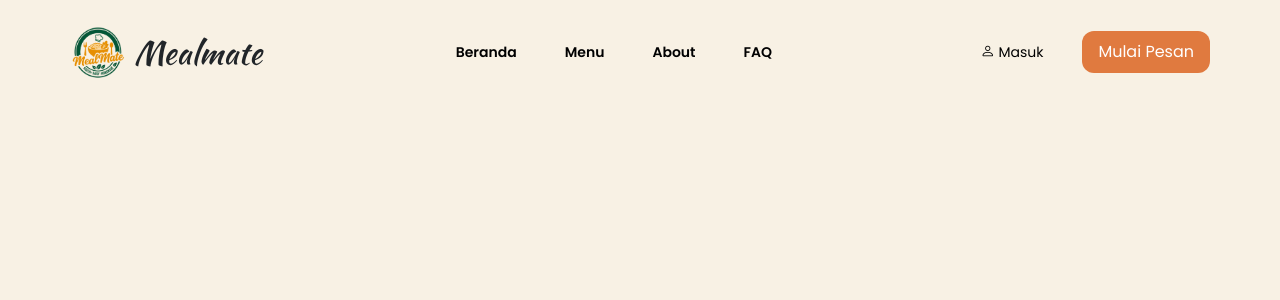
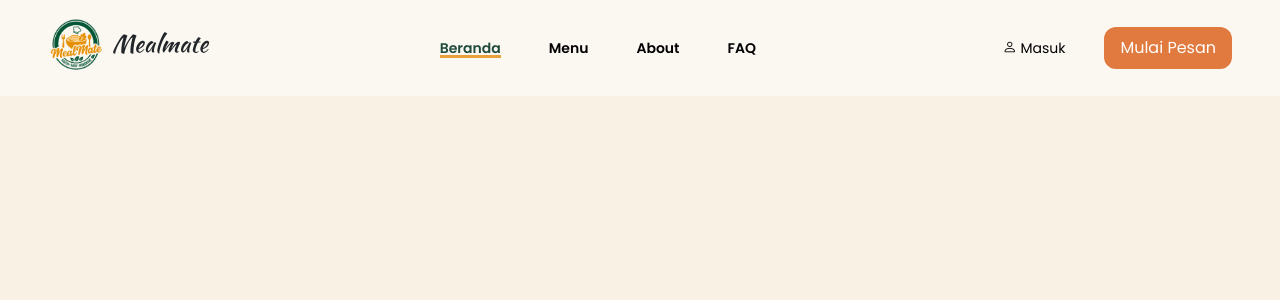
Before and after one commit to sen-17/mealmate, a PHP site: page /views/layouts/header.php in a window 1280 px wide. Shown: the top 300 px of the page. Run offline with PHP 8.4, Linux system fonts and the light colour scheme; data that the repository does not hold is empty.

Commit message:
resolve navbar merge conflict

```diff
--- a/assets/css/navbar.css
+++ b/assets/css/navbar.css
@@ -1,6 +1,16 @@
+.navbar {
+    background-color: #FBF8F2;
+}
+
+.logo img {
+    width: 56px;
+    height: auto;
+    margin-bottom: 8px;
+}
+
 .logo h2 {
     font-family: 'Kaushan Script', cursive;
-    align-self: self-end;
+    font-size: 24px;
 }
 
 .active {
@@ -78,7 +88,7 @@
     border-right-width: 2px;
 }
 
-/* ===== HOVER biar aktif cuman di pc aja ===== */
+/* HOVER biar aktif cuman di pc aja */
 @media (hover: hover) and (pointer: fine) {
     .active:hover {
         color: #1F4B3A;
@@ -114,7 +124,7 @@
     }
 }
 
-/* ===== Mobile and Tablet (offcanvas) ===== */
+/* Mobile Tablet (offcanvas) */
 @media (max-width: 991.98px) {
     #navMenu {
         --bs-offcanvas-width: 75vw;
--- a/index.php
+++ b/index.php
@@ -6,6 +6,10 @@ $page = $_GET['page'] ?? 'home';
 switch ($page) {
     case 'home':
         require_once './controllers/home.php';
+        break;
+
+    case 'menu':
+        require_once './controllers/menu.php';
         break;
 
     // Contoh rute berikutnya:
--- a/views/layouts/navbar.php
+++ b/views/layouts/navbar.php
@@ -1,7 +1,9 @@
-<nav class="navbar navbar-expand-lg container pt-4">
+<?php $page = $_GET['page'] ?? 'home'; ?>
+
+<nav class="navbar navbar-expand-lg container-fluid py-3 px-5 align-items-center">
     <!-- logo -->
     <div class="logo d-flex gap-2 align-items-center">
-        <img src="./assets/img/logo.png" alt="logo" width="56px" height="56px" loading="lazy">
+        <img src="./assets/img/logo.png" alt="logo">
         <h2>Mealmate</h2>
     </div>
 
@@ -12,9 +14,9 @@
         <i class="bi bi-list"></i>
     </button>
 
-    <!-- menu (offcanvas di mobile dan tab, navbar biasa di desktop) -->
+    <!-- menu -->
     <div class="offcanvas offcanvas-end offcanvas-lg" tabindex="-1" id="navMenu" aria-labelledby="navMenuLabel">
-        <!-- header offcanvas (hanya tampil di mobile and tab) -->
+        <!-- header offcanvas (cuman tampil di mobile dan tablet) -->
         <div class="offcanvas-header">
             <div class="logo d-flex gap-2 align-items-center" id="navMenuLabel">
                 <img src="./assets/img/logo.png" alt="logo" width="40px" height="40px" loading="lazy">
@@ -26,13 +28,13 @@
         <div class="offcanvas-body d-flex flex-column flex-lg-row align-items-lg-center w-100">
             <ul class="navbar-nav mx-lg-auto gap-3 gap-lg-5 nav-link">
                 <li class="nav-item">
-                    <a href="" class="text-decoration-none fw-semibold <?= ($page == 'home') ? 'active' : 'non-active'; ?>">Beranda</a>
+                    <a href="index.php?page=home" class="text-decoration-none fw-semibold <?= ($page == 'home') ? 'active' : 'non-active'; ?>">Beranda</a>
                 </li>
                 <li class="nav-item">
-                    <a href="" class="text-decoration-none fw-semibold <?= ($page == 'menu') ? 'active' : 'non-active'; ?>">Menu</a>
+                    <a href="index.php?page=menu" class="text-decoration-none fw-semibold <?= ($page == 'menu') ? 'active' : 'non-active'; ?>">Menu</a>
                 </li>
                 <li class="nav-item">
-                    <a href="" class="text-decoration-none fw-semibold <?= ($page == 'about') ? 'active' : 'non-active'; ?>">About</a>
+                    <a href="index.php?page=about" class="text-decoration-none fw-semibold <?= ($page == 'about') ? 'active' : 'non-active'; ?>">About</a>
                 </li>
                 <li class="nav-item">
                     <a href="" class="text-decoration-none fw-semibold <?= ($page == 'faq') ? 'active' : 'non-active'; ?>">FAQ</a>
```
